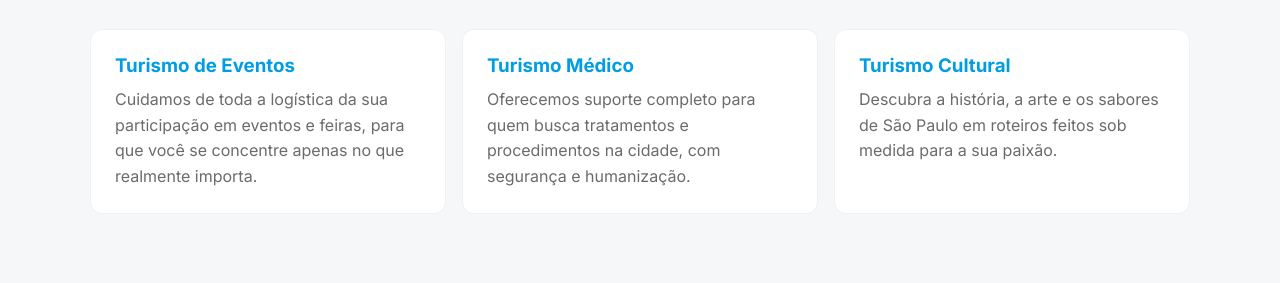
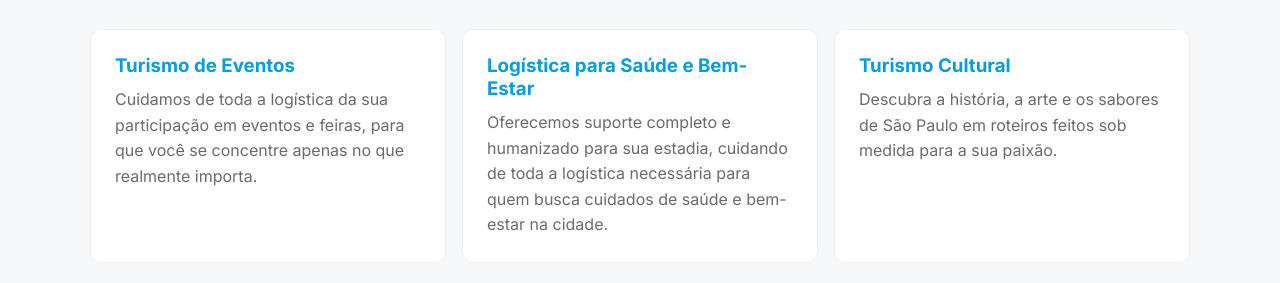
Before and after one commit to sanches-jc/flajutour-website, a plain HTML site: page index.html in a window 1280 px wide. Shown: the part 479-762 px from the top of the page. Drawn offline with nearby package versions, Linux system fonts and the light colour scheme; no server answers.

Commit message:
corrigindo medico

```diff
--- a/index.html
+++ b/index.html
@@ -60,9 +60,9 @@
           <p data-translate="eventDesc">Cuidamos de toda a logística da sua participação em eventos e feiras, para que você se concentre apenas no que realmente importa.</p>
         </div>
         <div class="service">
-          <h3 data-translate="medicalTitle">Turismo Médico</h3>
-          <p data-translate="medicalDesc">Oferecemos suporte completo para quem busca tratamentos e procedimentos na cidade, com segurança e humanização.</p>
-        </div>
+    <h3 data-translate="healthAndCareTitle">Logística para Saúde e Bem-Estar</h3>
+    <p data-translate="healthAndCareDesc">Oferecemos suporte completo e humanizado para sua estadia, cuidando de toda a logística necessária para quem busca cuidados de saúde e bem-estar na cidade.</p>
+</div>
         <div class="service">
           <h3 data-translate="culturalTitle">Turismo Cultural</h3>
           <p data-translate="culturalDesc">Descubra a história, a arte e os sabores de São Paulo em roteiros feitos sob medida para a sua paixão.</p>
```
